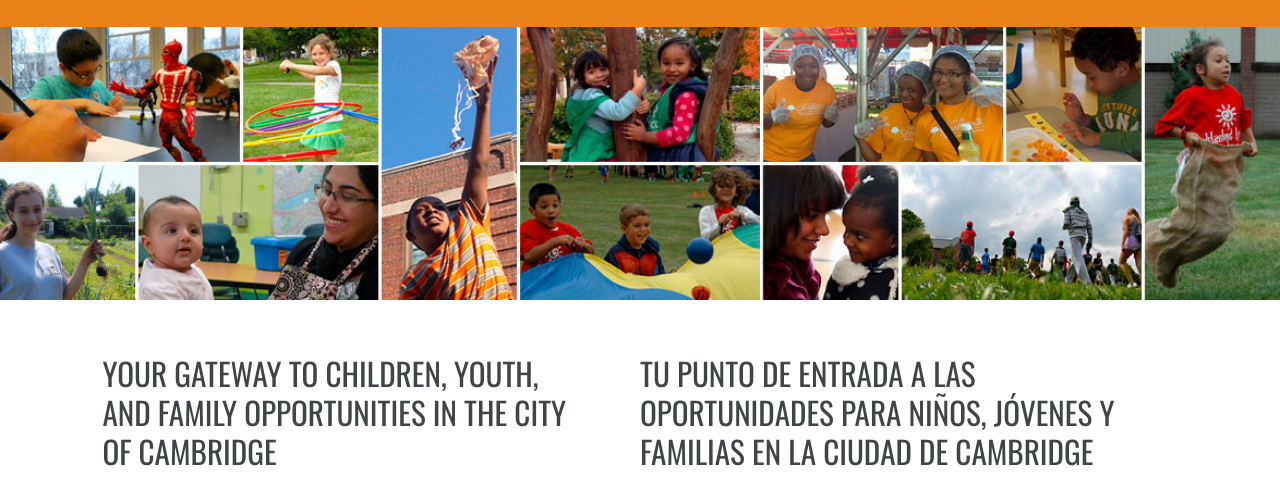
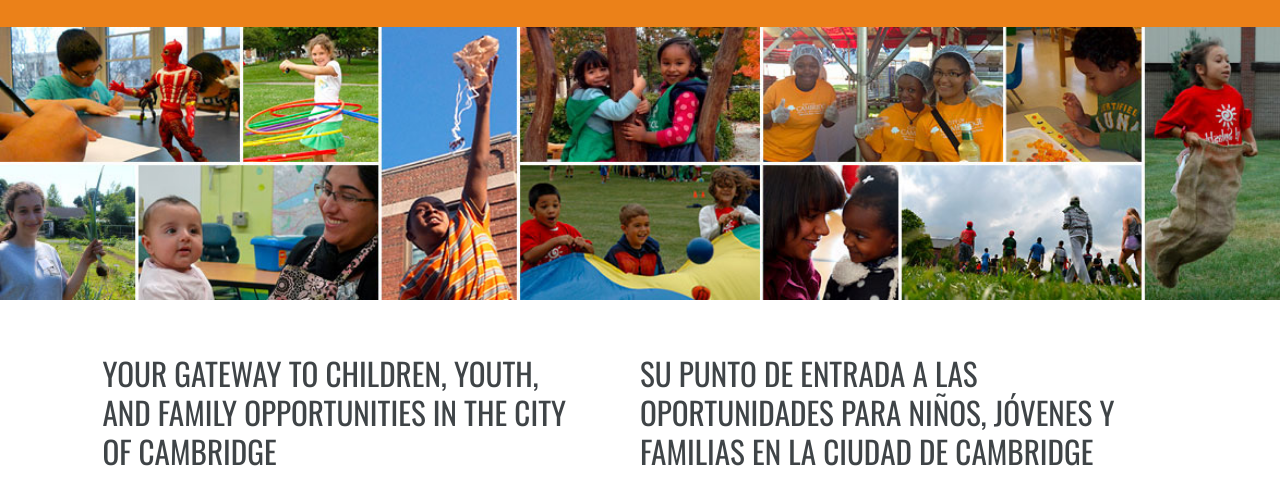
Before and after one commit to terravoz/findit-placeholder, a plain HTML site: page index.html in a window 1280 px wide. Shown: the part 123-620 px from the top of the page. Drawn offline with nearby package versions, Linux system fonts and the light colour scheme; a script that the page names is missing.

Commit message:
implemented revision comments suggested by Megan

```diff
--- a/index.html
+++ b/index.html
@@ -300,7 +300,7 @@ form input[type="submit"]:hover {
             <p>Please <a href="#signup">sign up</a> to receive updates about Find It Cambridge and how to get involved with this exciting initiative.</p>
         </article>
         <article lang="es">
-            <h1>Tu punto de entrada a las oportunidades para niños, jóvenes y familias en la ciudad de Cambridge</h1>
+            <h1>Su punto de entrada a las oportunidades para niños, jóvenes y familias en la ciudad de Cambridge</h1>
             <h4>Muy pronto &hellip;</h4>
             <p><span class="findit">Find It</span>
                <span class="cambridge">Cambridge</span>
```
